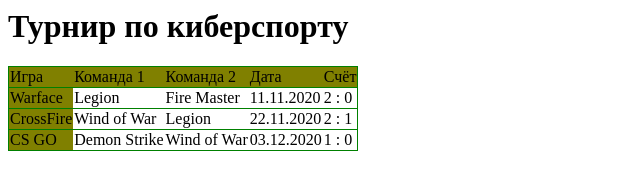
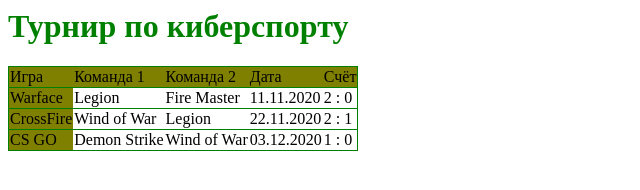
Before and after one commit to Danya51/games, a plain HTML site: page index.html in a window 1280 px wide. Shown: the whole page, without its empty margins (0-640 px from the left). Drawn offline with Linux system fonts and the light colour scheme.

Commit message:
Update index.html

```diff
--- a/index.html
+++ b/index.html
@@ -1,5 +1,5 @@
 <html>
-<h1>Турнир по киберспорту</h1>
+<h1 style="color:green">Турнир по киберспорту</h1>
     <table style="border:1px solid green;border-collapse:collapse;">
         <tr style="border:1px solid green">
             <td style="background-color:olive">Игра</td>
```
